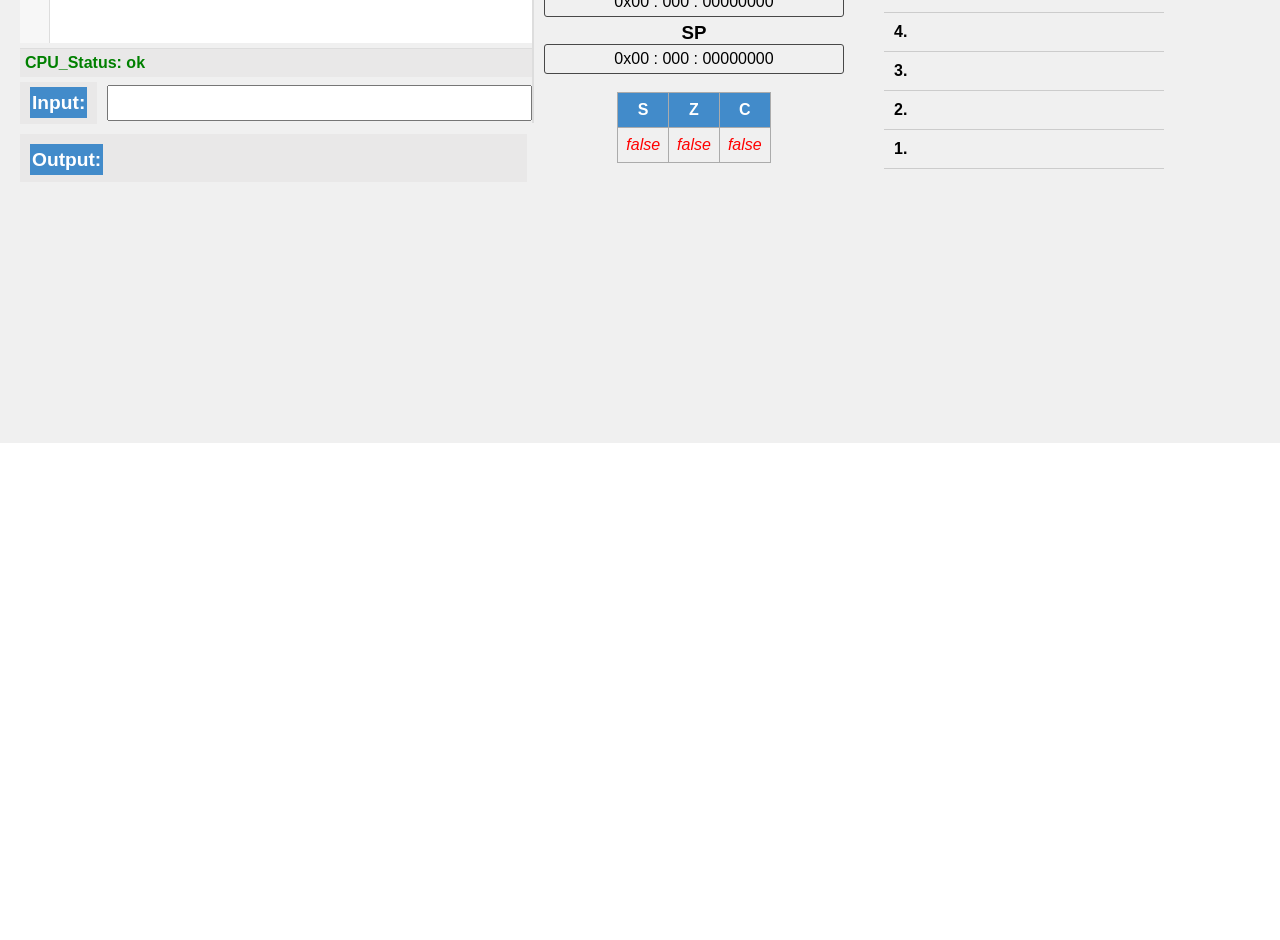
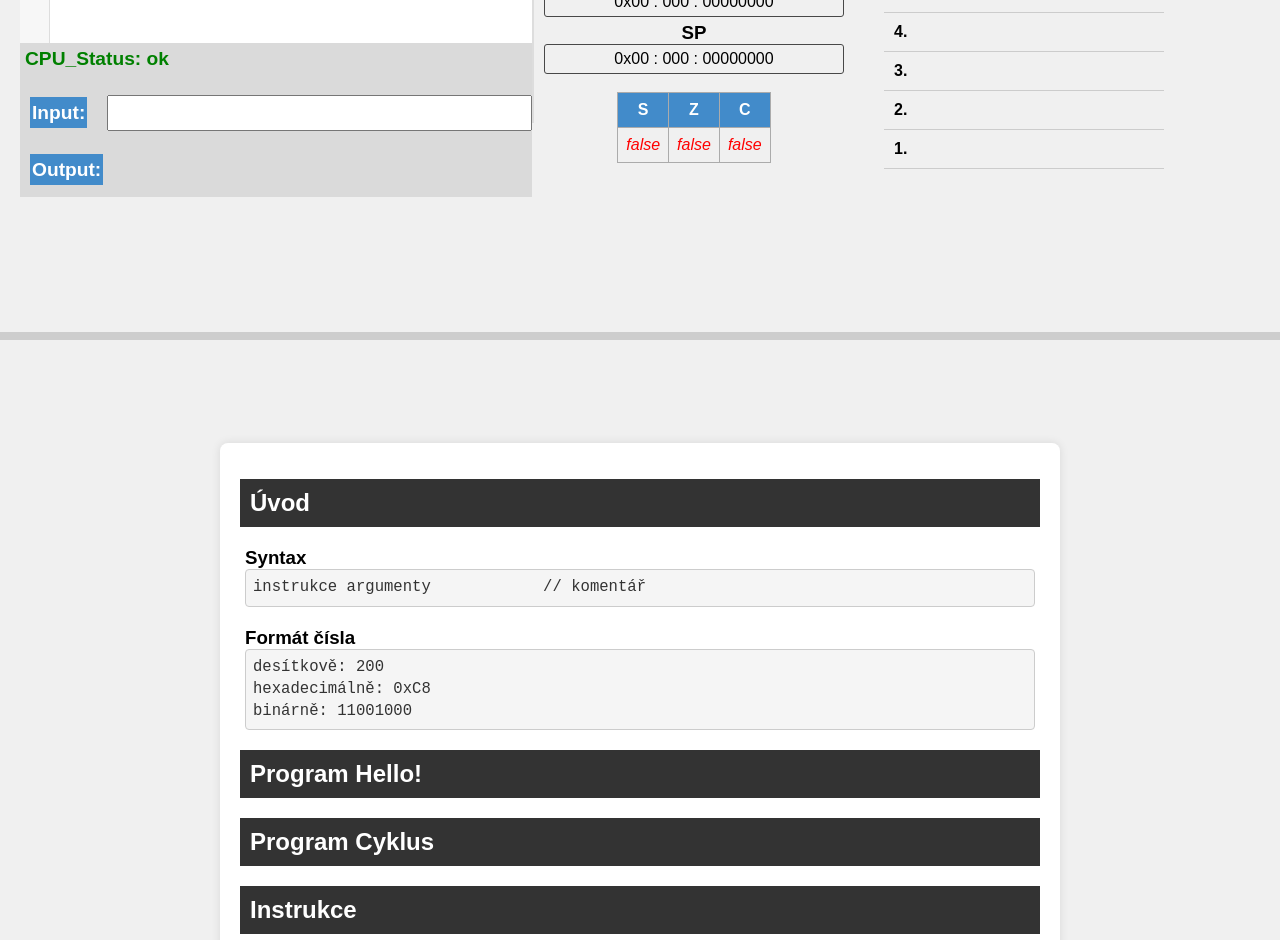
Before and after one commit to DanTabarka/AssemblerSimulator, a React (Create React App) app: page /instructions in a window 1280 px wide. Shown: the part 460-1400 px from the top of the page. Before the commit the page ends 903 px from the top, so only its background shows below. Built offline with nearby package versions, Linux system fonts and the light colour scheme.

Commit message:
Description of instructions added

```diff
--- a/src/App.css
+++ b/src/App.css
@@ -8,3 +8,18 @@
   height: 100vh;
   padding-top: 20px;
 }
+
+.scroll-bar-container {
+  position: fixed;
+  bottom: 0;
+  left: 0;
+  width: 100%;
+  background: #cdcdcd;
+  height: 8px;
+}
+
+.scroll-bar {
+  height: 100%;
+  background: #428BCA; /* Barva, která se zobrazuje podle scrollování */
+  transition: width 0.3s ease;
+}
--- a/src/App.js
+++ b/src/App.js
@@ -6,12 +6,12 @@ import Code from './Code/Code.jsx';
 import Registers from './Registers/Registers.jsx';
 import Stack from './Stack/Stack.jsx';
 import Buttons from './Buttons/Buttons.jsx';
+import ProcessorInstructions from './ProcessorInstructions/ProcessorInstructions.jsx'
 import Description from './Info/Description.jsx';
 import Instructions from './Info/Instructions.jsx';
 
 
 function App() {
-
   const [intervalId, setIntervalId] = useState(null);
   const [code, setCode] = useState("");
   const initialRegisters = [0, 0, 0, 0];
@@ -27,6 +27,7 @@ function App() {
   const [cpuStatus, setCpuStatus] = useState("ok");
   const [userInput, setUserInput] = useState("");
   const [userOutput, setUserOutput] = useState("");
+  const [scrollPercentage, setScrollPercentage] = useState(0);
 
 
   const registerMap = {
@@ -537,6 +538,24 @@ function App() {
     setNextProgramCounter(prev => prev + 1);
   };
 
+  useEffect(() => {
+    const handleScroll = () => {
+      const scrollTop = window.scrollY || document.documentElement.scrollTop;
+      const scrollHeight = document.documentElement.scrollHeight;
+      const clientHeight = document.documentElement.clientHeight;
+
+      const percentage = (scrollTop / (scrollHeight - clientHeight)) * 100;
+      setScrollPercentage(percentage);
+    };
+
+    window.addEventListener('scroll', handleScroll);
+
+    // Clean up the event listener on component unmount
+    return () => {
+      window.removeEventListener('scroll', handleScroll);
+    };
+  }, []);
+
   const reset = () => {
     setProgramCounter(0);
     setNextProgramCounter(1);
@@ -580,10 +599,19 @@ function App() {
         </div>
       </div>
 
+      <div className="scroll-bar-container">
+        <div
+          className="scroll-bar"
+          style={{ width: `${scrollPercentage}%` }}
+        ></div>
+      </div>
+
       {/* <Routes>
         <Route path="/description" element={<Description />}></Route>
         <Route path="/instructions" element={<Instructions />}></Route>
       </Routes> */}
+
+      <ProcessorInstructions />
     </Router>
   );
 }
--- a/src/Code/Code.jsx
+++ b/src/Code/Code.jsx
@@ -97,6 +97,7 @@ function Code({ programCounter, nextProgramCounter, code, setCode, invalidLine,
           // onScroll={syncScroll}
           placeholder="Write assembler code here..."
         />
+        <div className='inout-container'>
           <p className={`cpu-status ${cpuStatus === "ok" ? 'cpu-ok' : 'cpu-nok'}`}>
             CPU_Status: {cpuStatus}
           </p>
@@ -110,6 +111,7 @@ function Code({ programCounter, nextProgramCounter, code, setCode, invalidLine,
           <p class='inout'><span className='inout-highlight'>Output:</span> <span className='user-output'>{userOutput}</span></p>
         </div>
       </div>
+    </div>
   );
 
 }
--- a/src/Code/code.css
+++ b/src/Code/code.css
@@ -44,7 +44,6 @@
   height: 50% !important; /* Nastavte výšku na 100% rodičovského elementu */
 }
 
-
 .highlight {
   background-color: #428BCA;
   color: white !important;
@@ -73,12 +72,17 @@
   height: 100vh;
 }
 
+.inout-container {
+  background-color: #dadada;
+}
+
 .cpu-status {
-  margin-top: 5px;
+  margin-top: 0px;
+  margin-bottom: 12px;
   padding: 5px;
-  background-color: #e9e8e8;
-  border-top: 1px solid #ddd;
+  /* border-top: 1px solid #ddd; */
   font-family: Arial, sans-serif;
+  font-size: 1.2em;
   font-weight: bold;
 }
 
@@ -101,7 +105,6 @@
   margin: 5px;
   margin-left: 0px;
   padding: 10px;
-  background-color: #e9e8e8;
   color: black;
   font-weight: bold;
 }
--- /dev/null
+++ b/src/ProcessorInstructions/ProcessorInstructions.jsx
@@ -0,0 +1,153 @@
+import "./processorInstructions.css"
+
+function ProcessorInstructions () {
+
+
+    return (
+        <div class="container">
+        <h1>Úvod</h1>
+        <div class="instruction">
+            <h3>Syntax</h3>
+            <pre>
+{`instrukce argumenty            // komentář`}
+            </pre>
+        </div>
+        <div class="instruction">
+            <h3>Formát čísla</h3>
+            <pre>
+{`desítkově: 200
+hexadecimálně: 0xC8
+binárně: 11001000`}
+            </pre>
+        </div>
+        <h1>Program Hello!</h1>
+        <h1>Program Cyklus</h1>
+        <h1>Instrukce</h1>
+        <div class="instruction">
+            <h3>Bez operace</h3>
+            <pre>
+{`NOP           // No Operation`}
+            </pre>
+            <p>Neudělá nic</p>
+        </div>
+        <div class="instruction">
+            <h3>Sčítání a odčítání</h3>
+            <pre>
+{`ADD reg num           // Addition
+ADD reg reg
+SUB reg num           // Subtraction
+SUB reg reg`}
+            </pre>
+            <p>Sečtě nebo odečte dvě čísla dohromady a výsledek uloží do prvního registru</p>
+        </div>
+        <div class="instruction">
+            <h3>Násobení a dělení</h3>
+            <pre>
+{`MUL reg num           // Multiplication
+MUL reg reg
+DIV reg num           // Division
+DIV reg reg`}
+            </pre>
+            <p>Vynásobí nebo vydělí dvě čísla dohromady a výsledek uloží do prvního registru</p>
+        </div>
+        <div class="instruction">
+            <h3>Inkrementace a dekrementace</h3>
+            <pre>
+{`INC reg           // Increase
+DEC reg           // Decrease`}
+            </pre>
+            <p>Zvýší nebo sníží hodnotu registru o 1</p>
+        </div>
+        <div class="instruction">
+            <h3>Cyklus</h3>
+            <pre>
+{`LOOP address`}
+            </pre>
+            <p>Skočí na číslo řádku</p>
+        </div>
+        <div class="instruction">
+            <h3>Vložení hodnoty do registru</h3>
+            <pre>
+{`MOV reg          // Move to registr`}
+            </pre>
+            <p>Vloží do registru konstantu zapsanou desítkově</p>
+        </div>
+        <div class="instruction">
+            <h3>Práce se zásobníkem</h3>
+            <pre>
+{`PUSH reg
+PUSH num
+POP reg`}
+            </pre>
+            <p>Vtlačí hodnotu registru nebo konstantu do zásobníku a nebo vybere ze zásobníku hodnotu a vloží ji do registru</p>
+        </div>
+        <div class="instruction">
+            <h3>Prohození</h3>
+            <pre>
+{`SWAP reg reg`}
+            </pre>
+            <p>Prohodí hodnoty registrů</p>
+        </div>
+        <div class="instruction">
+            <h3>Práce se vstupem a výstupem</h3>
+            <pre>
+{`GET
+PUT`}
+            </pre>
+            <p>Vezme znak ze vstupu a vloží ho na zásobník nebo vyjme hodnotu ze zásobníku a vytiskne ji na výstup</p>
+        </div>
+        <div class="instruction">
+            <h3>Porovnávání</h3>
+            <pre>
+{`CMP reg reg           // Compare
+CMP reg num`}
+            </pre>
+            <p>Porovná dvě hodnoty a nastaví příznaky</p>
+        </div>
+        <div class="instruction">
+            <h3>Logické instrukce</h3>
+            <pre>
+{`AND reg reg
+AND reg num
+OR reg reg
+OR reg num
+XOR reg reg
+XOR reg num
+NOT reg`}
+            </pre>
+            <p>Logický součin, logický součet, výlučná disjunkce, negace</p>
+        </div>
+        <div class="instruction">
+            <h3>Binární posun</h3>
+            <pre>
+{`SHL reg         // Shift Left
+SHR reg         // Shift Right`}
+            </pre>
+            <p>Posune hodnotu registru o 1 bit doleva nebo doprava</p>
+        </div>
+        <div class="instruction">
+            <h3>Skoky</h3>
+            <pre>
+{`JZ num          // Jump if Zero
+JNZ num         // Jump if Not Zero
+JS num          // Jump if Sign
+JNS num         // Jump if Not Sign`}
+            </pre>
+            <p>Pokud je splněna podmínka tak skočí na číslo řádku</p>
+        </div>
+        <div class="instruction">
+            <h3>Zastavení procesoru</h3>
+            <pre>
+{`HALT`}
+            </pre>
+            <p>Zastaví procesor</p>
+        </div>
+
+
+
+    </div>
+    )
+
+}
+
+export default ProcessorInstructions;
--- /dev/null
+++ b/src/ProcessorInstructions/processorInstructions.css
@@ -0,0 +1,58 @@
+body {
+    font-family: Arial, sans-serif;
+    margin: 0;
+    background-color: #f0f0f0;
+}
+
+.container {
+    max-width: 800px;
+    margin: 0 auto;
+    padding: 20px;
+    background: #fff;
+    border-radius: 8px;
+    box-shadow: 0 0 10px rgba(0, 0, 0, 0.1);
+}
+
+h1 {
+    font-size: 24px;
+    margin-bottom: 20px;
+    color: white;
+    background-color: #333;
+    padding: 10px;
+}
+
+.instruction {
+    margin: 20px 5px 20px 5px;
+}
+
+.instruction code {
+    display: block;
+    padding: 10px;
+    background: #2d2d2d;
+    color: #f8f8f2;
+    border-radius: 4px;
+    font-family: 'Courier New', Courier, monospace;
+    white-space: pre-wrap;
+}
+
+.instruction p {
+    margin: 0;
+    font-weight: bold;
+    color: #333;
+}
+
+pre {
+    display: block;
+    padding: 7px;
+    margin: 0 0 10px;
+    font-size: 13px;
+    line-height: 1.4;
+    color: #333;
+    word-break: break-word;
+    overflow-wrap: break-word;
+    background-color: #f5f5f5;
+    border: 1px solid #ccc;
+    border-radius: 4px;
+    white-space: pre-wrap;
+    font-size: 1.2em;
+}
```
Lines whose indentation alone changed are shown as unchanged.
